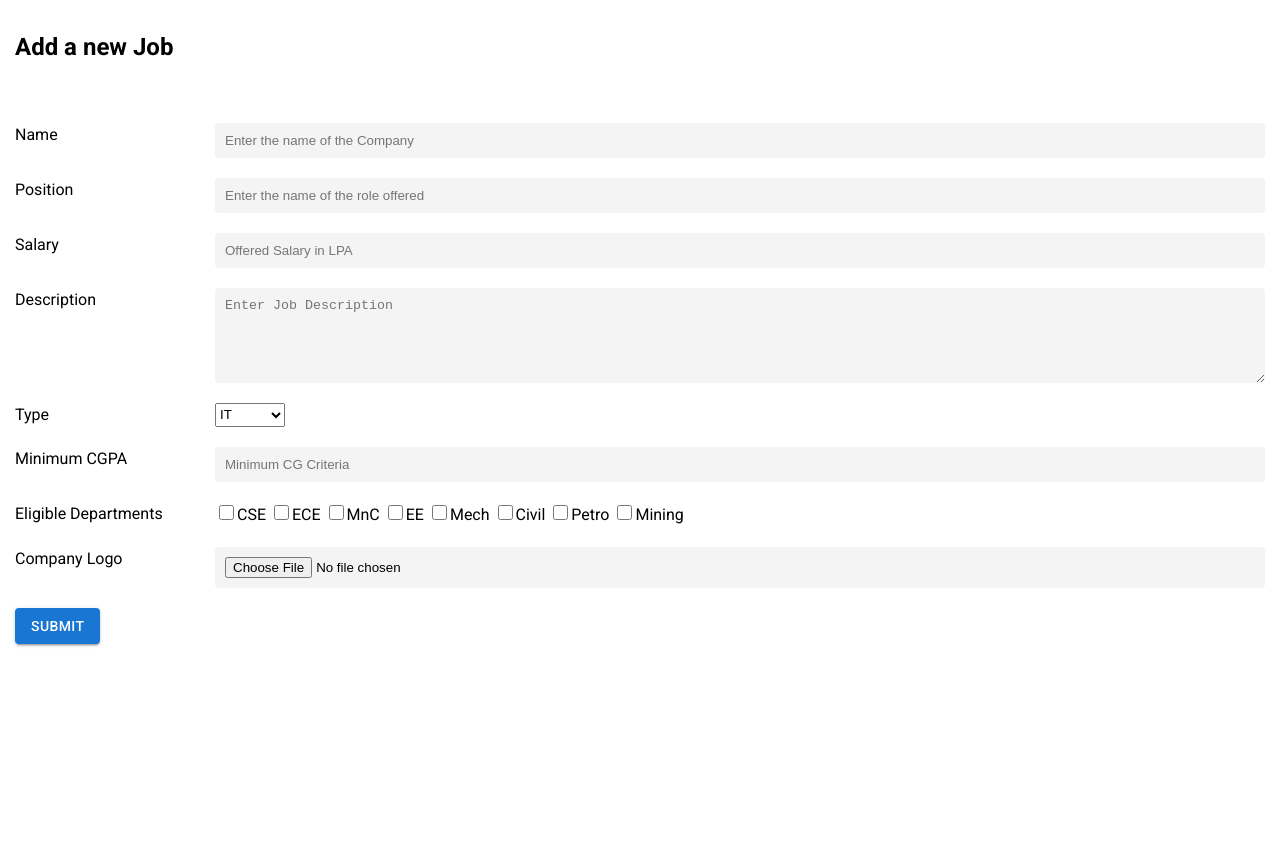
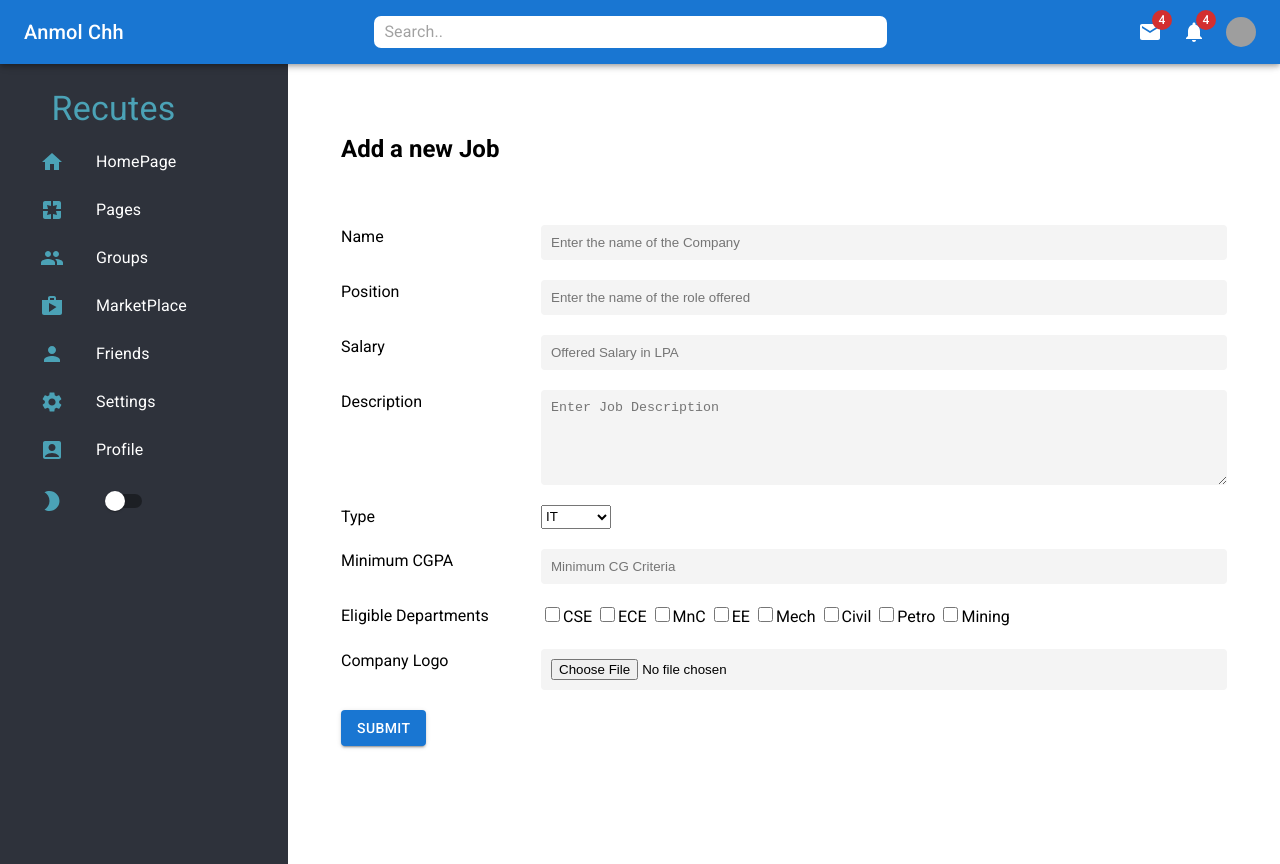
Before and after one commit to anmolchhabra21/Bit-Lords, a React (Create React App) app: page /newjob in a window 1280 px wide. Before the commit the page ends 800 px from the top, so only its background shows below. Built offline with nearby package versions, Linux system fonts and the light colour scheme; grey boxes are pictures that could not be loaded.

Commit message:
addjob jobdetails home started working

```diff
--- a/src/components/AddJob.jsx
+++ b/src/components/AddJob.jsx
@@ -3,9 +3,15 @@ import styles from "./../css/AddJob.module.css";
 import {
   Button
 } from "@mui/material";
+import Sidebar from "./Sidebar";
+import Navbar from "./Navbar";
 
 const AddJob = () => {
   return (
+    <>
+    <Navbar/>
+    <div style={{display:"flex", height: "100vh"}}>
+    <Sidebar/>
     <div className={styles.container}>
       <h2>Add a new Job</h2>
       <br />
@@ -87,6 +93,8 @@ const AddJob = () => {
         <Button variant="contained">Submit</Button>
       </form>
     </div>
+    </div>
+    </>
   );
 };
 
--- a/src/components/Job-Details/JobDetails.jsx
+++ b/src/components/Job-Details/JobDetails.jsx
@@ -2,6 +2,8 @@ import React from "react";
 import CompanyLogo from "../../assets/Company_Logo/AMAZON_LOGO.jpg"
 import { FaBriefcase, FaAngleDoubleRight } from "react-icons/fa";
 import "./JobDetails.css"
+import Sidebar from "../Sidebar";
+import Navbar from "../Navbar";
 
 // Company Object
 const companyDetails = {
@@ -54,6 +56,10 @@ const companyDetails = {
 
 const JobDetails = () => {
   return (
+    <>
+    <Navbar/>
+    <div style={{display:"flex"}}>
+    <Sidebar/>
     <div className="companyWrapper">
       <div className="companyHead">
         <div className="nameRole">
@@ -122,7 +128,7 @@ const JobDetails = () => {
             (responsibility) => (
               <li>{responsibility}</li>
             )
-          )}
+            )}
         </ul>
 
         <div className="desc">
@@ -138,13 +144,13 @@ const JobDetails = () => {
             <ul>
               {companyDetails.companyDesc.eligibleBranches.map((branch) => (
                 <li>{branch}</li>
-              ))}
+                ))}
             </ul>
           </li>
 
           {companyDetails.companyDesc.basicQualifications.map((basicQ) => (
             <li>{basicQ}</li>
-          ))}
+            ))}
         </ul>
 
         <div className="desc">
@@ -158,11 +164,13 @@ const JobDetails = () => {
             (preferredQ) => (
               <li>{preferredQ}</li>
             )
-          )}
+            )}
         </ul>
       </div>
 
     </div>
+    </div>
+    </>
   );
 };
 
--- a/src/components/Sidebar.jsx
+++ b/src/components/Sidebar.jsx
@@ -7,6 +7,7 @@ import {
   ListItemIcon,
   ListItemText,
   Switch,
+  Typography,
 } from "@mui/material";
 import {
   AccountBox,
@@ -21,12 +22,15 @@ import {
 
 const Sidebar = () => {
   return (
-    <Box flex={1} p={2} sx={{ display: { xs: "none", sm: "block" } }}>
+    // <Box color="white" bgcolor="#2e323b" p={2} sx={{ display: { xs: "none", sm: "block" } }}>
+    <Box color="white" bgcolor="#2e323b" p={3} sx={{ width:"240px" , display: { xs: "none", sm: "block" } }}>
+      {/* <Box sx={{ position: "fixed" }}> */}
       <Box sx={{ position: "fixed" }}>
+        <Typography variant="h4" sx={{textAlign:"center", color:"#4ba2b6"}}>Recutes</Typography>
         <List>
           <ListItem disablePadding>
             <ListItemButton component="a" href="#home">
-              <ListItemIcon>
+              <ListItemIcon style={{color: "#4ba2b6"}}>
                 <Home />
               </ListItemIcon>
               <ListItemText primary="HomePage" />
@@ -34,7 +38,7 @@ const Sidebar = () => {
           </ListItem>
           <ListItem disablePadding>
             <ListItemButton component="a" href="#home">
-              <ListItemIcon>
+              <ListItemIcon style={{color: "#4ba2b6"}}>
                 <Pages />
               </ListItemIcon>
               <ListItemText primary="Pages" />
@@ -42,7 +46,7 @@ const Sidebar = () => {
           </ListItem>
           <ListItem disablePadding>
             <ListItemButton component="a" href="#home">
-              <ListItemIcon>
+              <ListItemIcon style={{color: "#4ba2b6"}}>
                 <Group />
               </ListItemIcon>
               <ListItemText primary="Groups" />
@@ -50,7 +54,7 @@ const Sidebar = () => {
           </ListItem>
           <ListItem disablePadding>
             <ListItemButton component="a" href="#home">
-              <ListItemIcon>
+              <ListItemIcon style={{color: "#4ba2b6"}}>
                 <Shop />
               </ListItemIcon>
               <ListItemText primary="MarketPlace" />
@@ -58,7 +62,7 @@ const Sidebar = () => {
           </ListItem>
           <ListItem disablePadding>
             <ListItemButton component="a" href="#home">
-              <ListItemIcon>
+              <ListItemIcon style={{color: "#4ba2b6"}}>
                 <Person />
               </ListItemIcon>
               <ListItemText primary="Friends" />
@@ -66,7 +70,7 @@ const Sidebar = () => {
           </ListItem>
           <ListItem disablePadding>
             <ListItemButton component="a" href="#home">
-              <ListItemIcon>
+              <ListItemIcon style={{color: "#4ba2b6"}}>
                 <Settings />
               </ListItemIcon>
               <ListItemText primary="Settings" />
@@ -74,7 +78,7 @@ const Sidebar = () => {
           </ListItem>
           <ListItem disablePadding>
             <ListItemButton component="a" href="#home">
-              <ListItemIcon>
+              <ListItemIcon style={{color: "#4ba2b6"}}>
                 <AccountBox />
               </ListItemIcon>
               <ListItemText primary="Profile" />
@@ -82,7 +86,7 @@ const Sidebar = () => {
           </ListItem>
           <ListItem disablePadding>
             <ListItemButton component="a" href="#home">
-              <ListItemIcon>
+              <ListItemIcon style={{color: "#4ba2b6"}}>
                 <ModeNight />
               </ListItemIcon>
               <Switch />
--- a/src/css/AddJob.module.css
+++ b/src/css/AddJob.module.css
@@ -7,10 +7,12 @@
 
 .container{
     margin: 5px;
-    padding: 10px;
+    padding: 3rem;
     border-radius: 10px;
     background-color: white;
     font-family: "Roboto";
+    flex-grow: 1;
+    max-width: 70%;
     line-height: 1.5rem;
 }
 
```
Also changed, not shown: src/App.js (+4 -8 lines), 1 other file (tests, documents, lock files or other folders).
